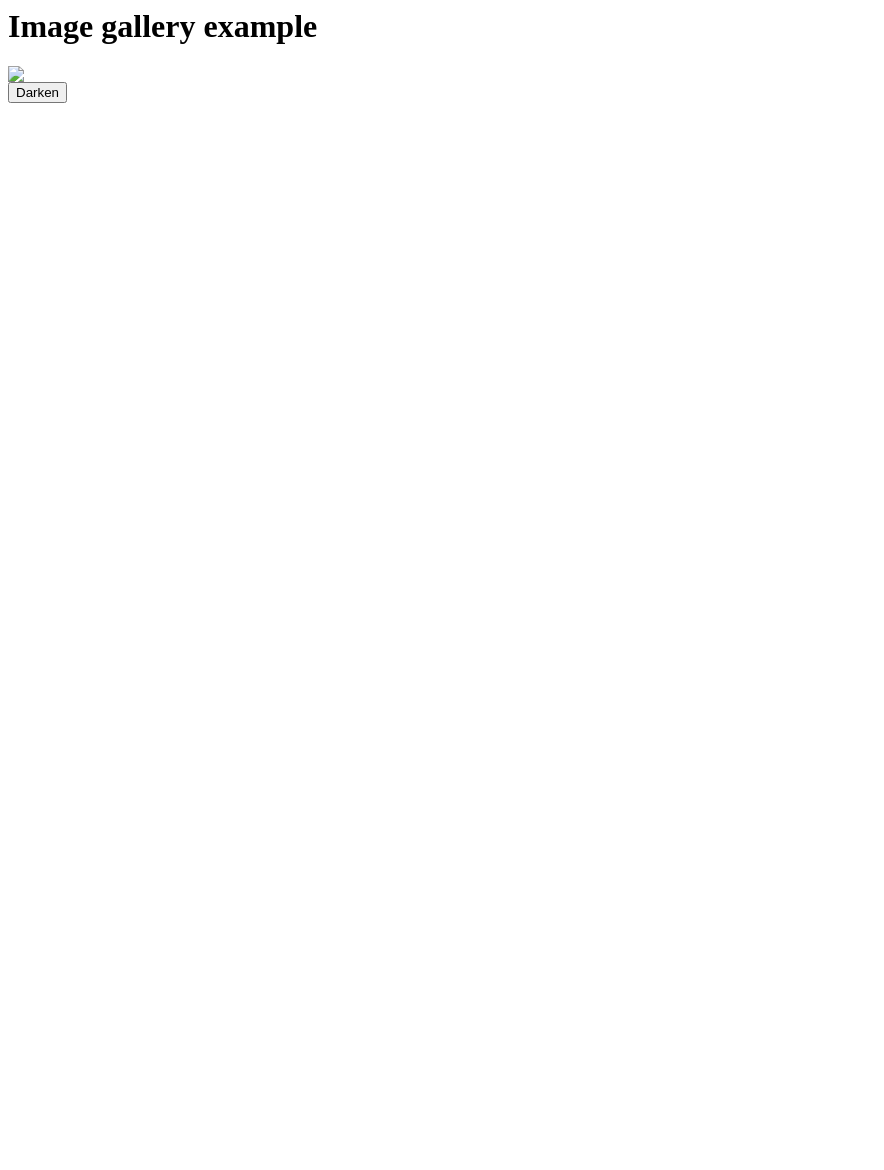
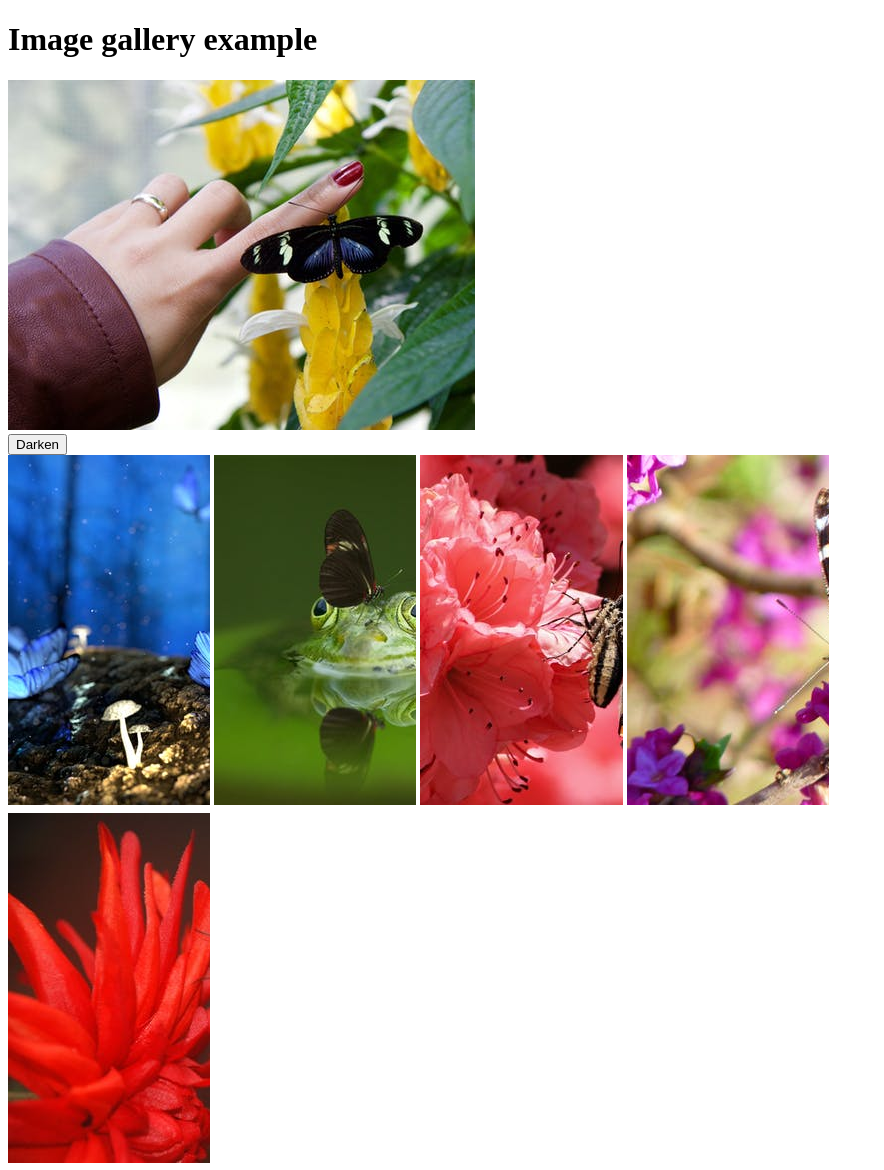
Before and after one commit to kbbritton217/jslibrary, a plain HTML site: page index.html in a window 1280 px wide. Shown: the whole page, without its empty margins (0-884 px from the left). Before the commit the page ends 800 px from the top, so only its background shows below. Drawn offline with Linux system fonts and the light colour scheme.

Commit message:
MAde changes to image gallery challenge

```diff
--- a/index.html
+++ b/index.html
@@ -1,11 +1,25 @@
+<!DOCTYPE html>
+<html>
+	<head>
+		<title>Butterfly Gallery</title>
+		<link rel="stylesheet" type="text/css" href="jsbasics.css">
+	</head>
+	<body>
 		<h1>Image gallery example</h1>
 
 		<div class="full-img">
-  <img class="displayed-img" src="images/pic1.jpg">
+		  <img class="displayed-img" src="img/blackButterflies.jpeg">
 		  <div class="overlay"></div>
 		  <button class="dark">Darken</button>
 		</div>
 
 		<div class="thumb-bar">
-
+			<div class="img"><img src="img/blueButterflies.jpeg"></div>
+			<div class="img"><img src="img/frogButterfly.jpeg"></div>
+			<div class="img"><img src="img/pinkFlowerButterfly.jpeg"></div>
+			<div class="img"><img src="img/purpleFlowerButterfly.jpeg"></div>
+			<div class="img"><img src="img/redFlowerButterfly.jpeg"></div>
 		</div>
+		<script type="text/javascript" href="jsbasics.js"></script>
+	</body>
+</html>
--- a/jsbasics.css
+++ b/jsbasics.css
@@ -0,0 +1,21 @@
+.full-img {
+	margin: 0;
+}
+displayed-img {
+	width: 100%;
+}
+.thumb-bar {
+	width: 80%;
+	margin: 0;
+}
+.thumb-bar div {
+	width: 20%;
+}
+.img {
+	width: 100%;
+	padding: -5;
+	margin: -5;
+	max-width: 20%;
+	display: inline-block;
+	overflow: hidden;
+}
```
Also changed, not shown: img/blackButterflies.jpeg (added), img/blueButterflies.jpeg (added), img/frogButterfly.jpeg (added), img/pinkFlowerButterfly.jpeg (added), img/purpleFlowerButterfly.jpeg (added), img/redFlowerButterfly.jpeg (added). Lines whose indentation alone changed are shown as unchanged.
